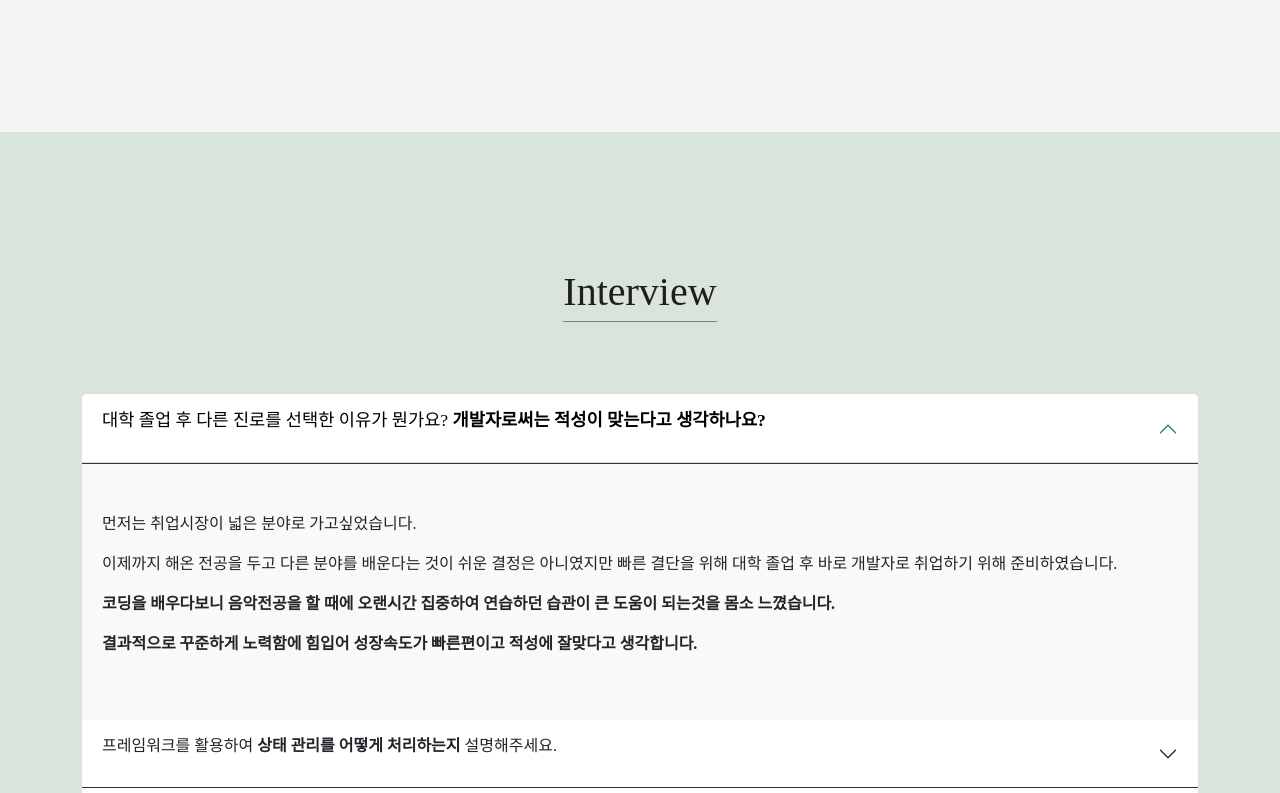
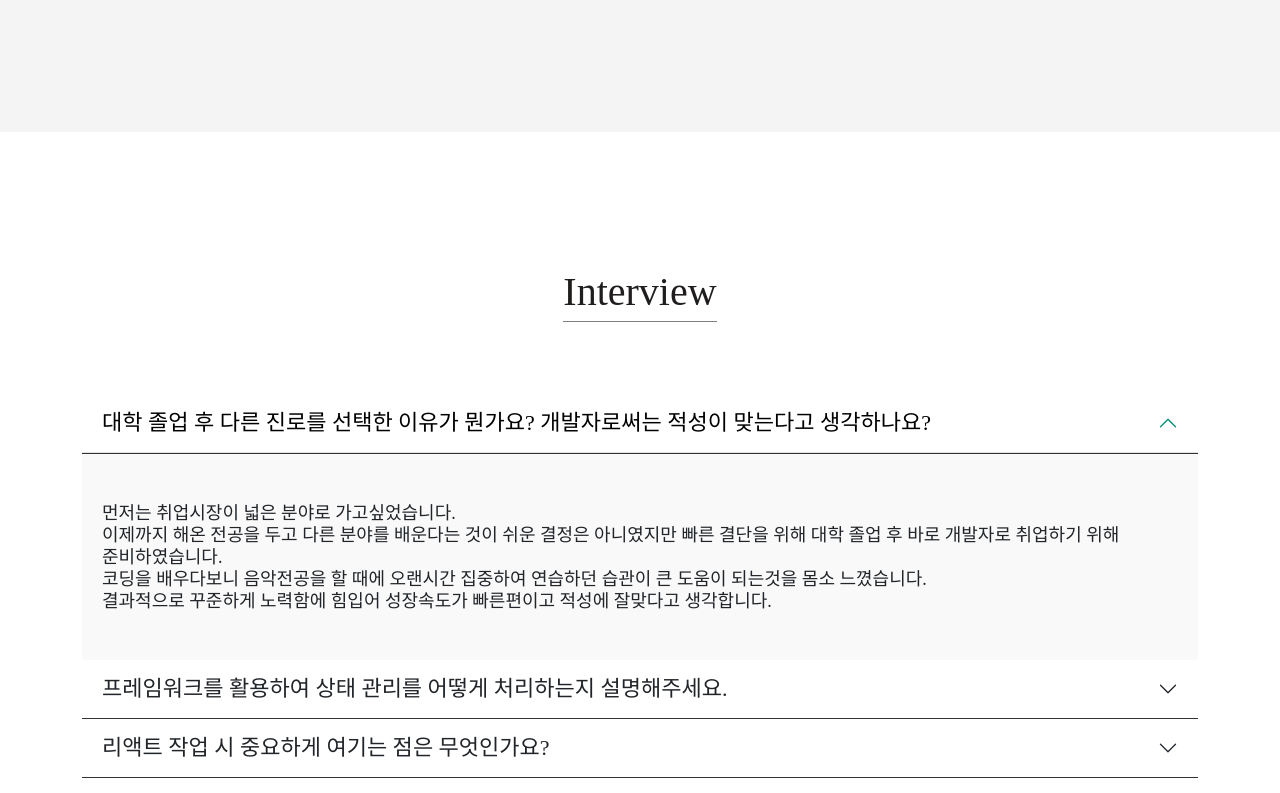
Before and after one commit to dongsam-E/dongsam-E.github.io, a React (Create React App) app: page / in a window 1280 px wide. Shown: the part 4080-4873 px from the top of the page. Built offline with nearby package versions, Linux system fonts and the light colour scheme; a web font is replaced by a local one.

Commit message:
인터뷰 디자인 시원하게 수정

```diff
--- a/src/scss/interview.module.css
+++ b/src/scss/interview.module.css
@@ -1,6 +1,6 @@
 .sectionBg {
     /* background: linear-gradient(to bottom, rgb(216, 212, 200), white); */
-    background-color: #d9e5dc;
+    background-color: #fff;
 }
 .name{
     display: flex;
@@ -12,7 +12,28 @@
     padding-bottom: 0.3rem;
 }
 
-.p{
+.a{
     margin-bottom: 0;
-    line-height: 1.4rem;
+    line-height: 22px;
+    font-size: 18px;
+    font-weight: 300;
+    word-break: keep-all;
 }
+.q{
+    margin-bottom: 0;
+    font-size: 22px;
+    font-weight: 300;
+    word-break: keep-all;
+}
+.strong{
+    font-weight: 500;
+}
+
+@media(max-width:991px){
+    .q{
+        font-size: 18px;
+    }
+    .a{
+        font-size: 15px;
+    }
+}
```
